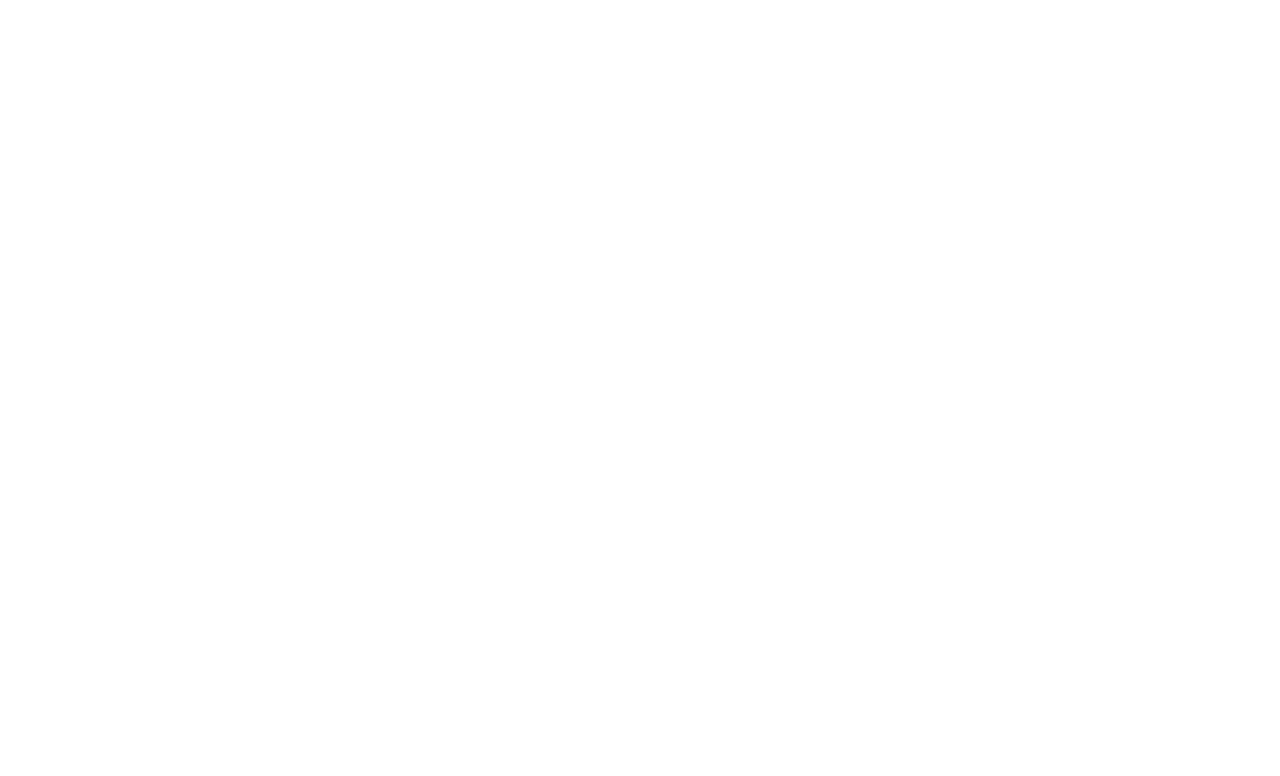
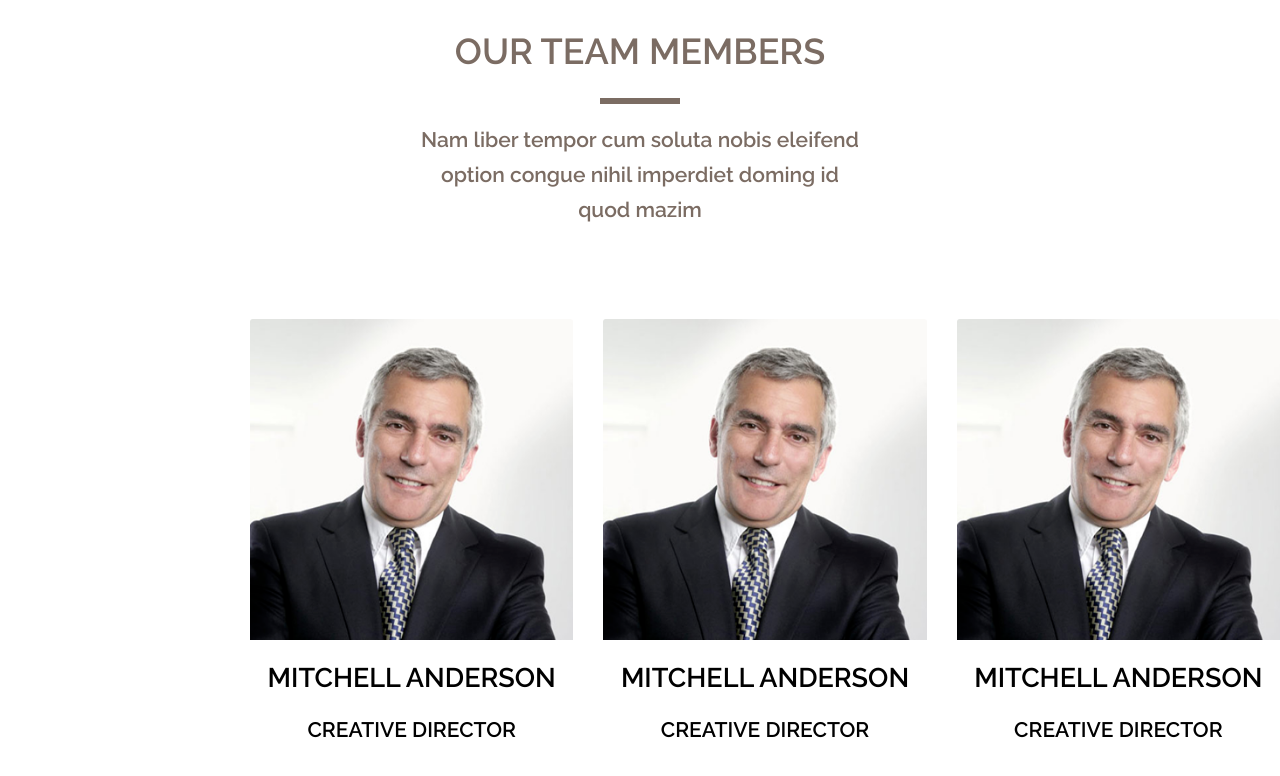
Before and after one commit to OlgaShved/mairala, a plain HTML site: page index.html in a window 1280 px wide. Drawn offline with Linux system fonts and the light colour scheme.

Commit message:
our team

```diff
--- a/css/main.css
+++ b/css/main.css
@@ -1,5 +1,5 @@
 @import url('https://fonts.googleapis.com/css?family=Raleway:300,400,500,600');
-
+@import url('team.css');
 *, *:after, *:before {
     box-sizing: border-box;
     -webkit-box-sizing: border-box;
--- /dev/null
+++ b/css/team.css
@@ -0,0 +1,65 @@
+.head{
+	text-align: center;
+}
+.main-title{
+	position: relative;
+	text-align: center;
+	color: #7b6c63;
+	line-height: 1.5;
+}
+.head h3{
+
+	display: inline-block;
+	width: 35%;
+	color: #7b6c63;
+
+}
+.main-title:before{
+	position: absolute;
+	content: '';
+	border: 3px solid #7b6c63;
+	width: 80px;
+	top: 100%;
+	left: 50%;
+	margin-left: -40px;
+	margin-top: 20px;
+}
+.row{
+	display: inline-block;
+	padding-left: 250px;
+	padding-top: 70px;
+}
+.foto{
+	position: relative;
+}
+.hover{
+	position: absolute;
+	top: 0;
+}
+.hover{
+	display: none;
+}
+
+.foto:hover .hover{
+	display: block;
+	position: absolute;
+	top: 0;
+	left:0;
+	right: 0;
+	bottom: 0;
+	z-index: 2;
+	max-width: 100%;
+	height: auto;
+	background: #000;
+	/*border: 1px solid #000;
+	border-radius-left: 5px;
+	border-radius-right: 2px;*/
+}
+.text{
+	text-align: center;
+	text-transform: uppercase;
+	line-height: 1.2;
+}
+.text:hover{
+	border: 1px solid #000;
+}
--- a/index.html
+++ b/index.html
@@ -21,6 +21,45 @@
 
 	<main>
 	</main>
+	<section class="team">
+        <div class="head">
+	         <h1 class="main-title">OUR TEAM MEMBERS</h1>
+		      <h3>Nam liber tempor cum soluta nobis eleifend option congue nihil imperdiet doming id quod mazim</h3>
+	    </div>
+
+	<div class="row">
+	<div class="col-4">
+		<div class="foto"><img src="img/image.png">
+		 <div class="hover">
+		 	<a href="#"><img src="img/social.png"></a>
+		 </div>
+		</div>
+		<div class="text">
+		    <h2>Mitchell Anderson</h2>
+            <h3>Creative Director</h3>
+		</div>
+	</div>
+	<div class="col-4">
+		<div class="foto"><img src="img/image.png">
+		<img class="hover" src="img/hover.png">
+		</div>
+		<div class="text">
+		    <h2>Mitchell Anderson</h2>
+            <h3>Creative Director</h3>
+		</div>
+	</div>
+	<div class="col-4">
+		<div class="foto"><img src="img/image.png">
+		<img  class="hover" src="img/hover.png">
+		</div>
+		<div class="text">
+		    <h2>Mitchell Anderson</h2>
+            <h3>Creative Director</h3>
+		</div>
+	</div>
+</div>
+
+	</section>
 
 	<footer>
 	</footer>
```
Also changed, not shown: img/hover.png (added), img/image.png (added), img/social.png (added).
